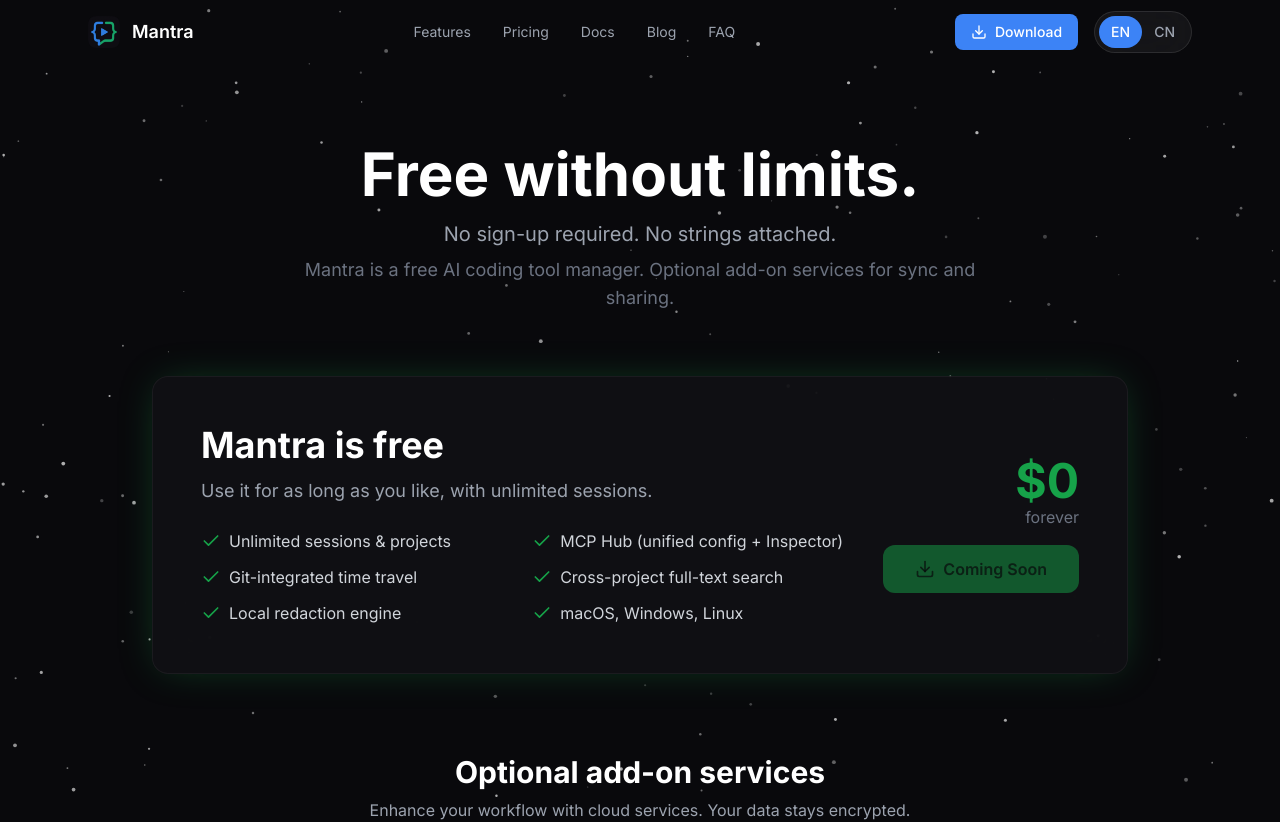
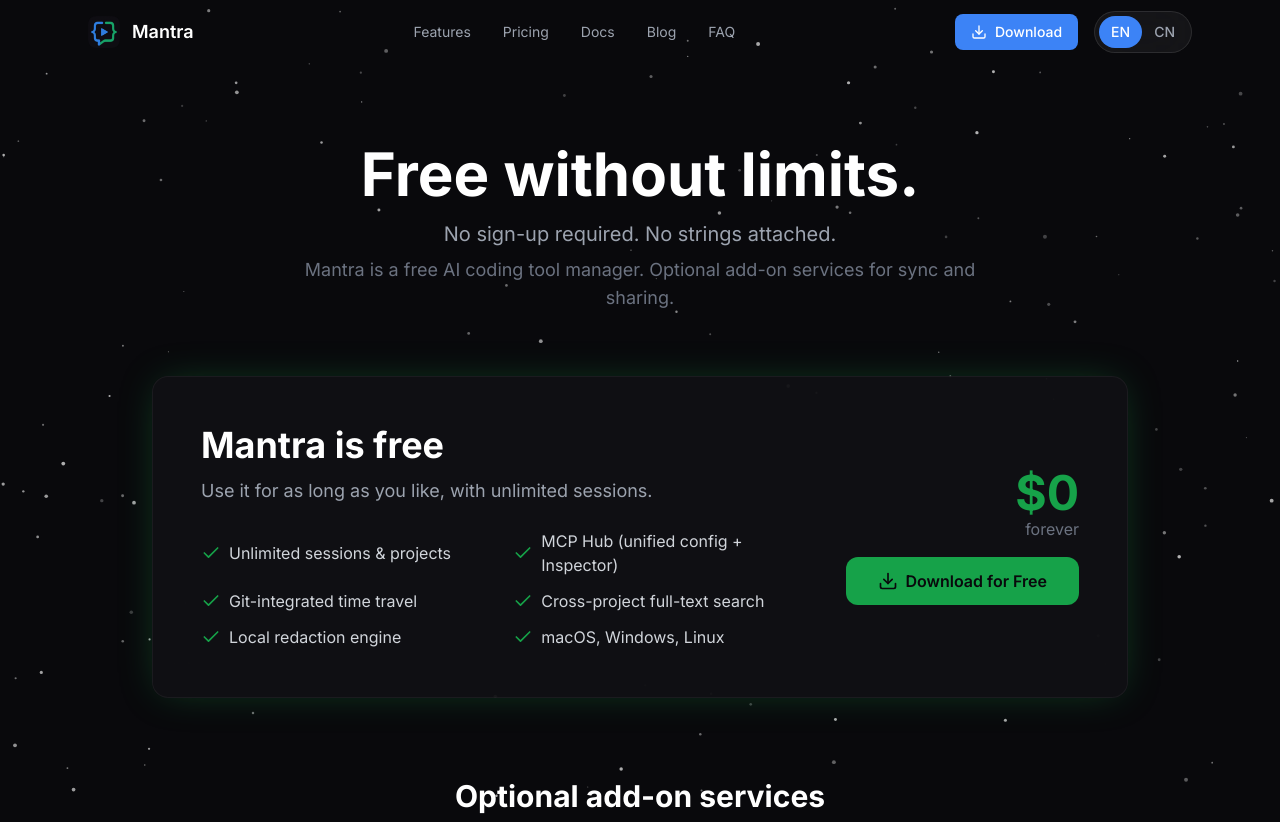
Before and after one commit to mantra-hq/mantra-landing, a React (Vite) app: page /pricing in a window 1280 px wide. Shown: the top 822 px of the page. Built offline with nearby package versions, Linux system fonts and the light colour scheme.

Commit message:
Refactor PricingPage to use Link component for download CTA
- Replaced the disabled button with a Link component that directs users to the download page.
- Updated styling for the Link to enhance user interaction and visual appeal.

```diff
--- a/src/pages/PricingPage.tsx
+++ b/src/pages/PricingPage.tsx
@@ -1,5 +1,6 @@
 import { useState } from 'react';
 import { Check, ChevronDown, ChevronUp, Download, Sparkles, Building2, RefreshCw, Globe } from 'lucide-react';
+import { Link } from 'react-router-dom';
 import { useI18n } from '../lib/i18n';
 
 export function PricingPage() {
@@ -60,13 +61,13 @@ export function PricingPage() {
                   <div className="text-5xl font-bold text-secondary">$0</div>
                   <div className="text-gray-500">forever</div>
                 </div>
-                <button
-                  disabled
-                  className="px-8 py-3 rounded-xl bg-secondary/50 text-dark-600/70 font-semibold cursor-not-allowed flex items-center gap-2"
+                <Link
+                  to="/download"
+                  className="px-8 py-3 rounded-xl bg-secondary text-dark-600 font-semibold hover:bg-secondary/90 transition-colors flex items-center gap-2"
                 >
                   <Download className="w-5 h-5" />
-                  {comingSoon}
-                </button>
+                  {t.pricing.free.cta}
+                </Link>
               </div>
             </div>
           </div>
```
